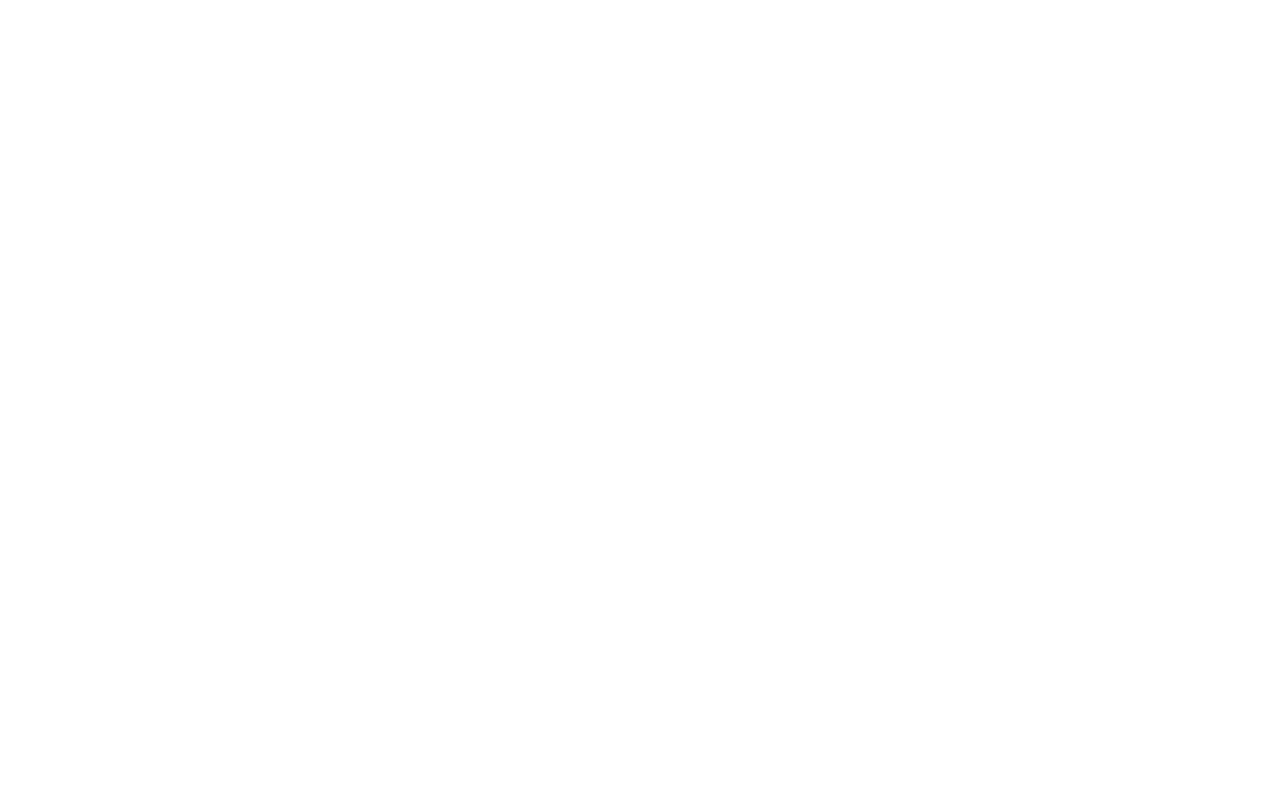
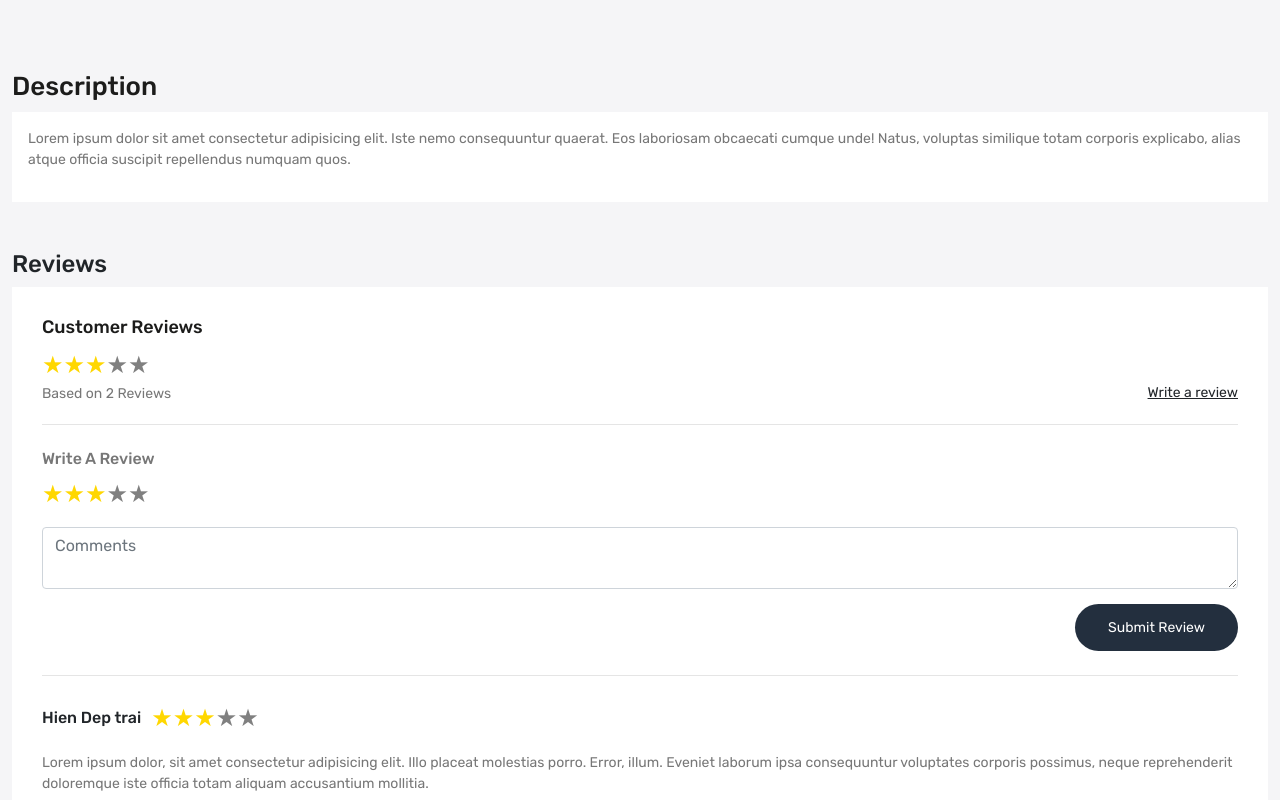
Before and after one commit to RankRook/ecom-frontend, a React (Create React App) app: page /product/1 in a window 1280 px wide. Before the commit this address had no page. Shown: the part 580-1380 px from the top of the page. Before the commit the page ends 800 px from the top, so only its background shows below. Built offline with nearby package versions, Linux system fonts and the light colour scheme.

Commit message:
single product

```diff
--- a/src/App.css
+++ b/src/App.css
@@ -321,19 +321,19 @@
   color: var(--color-777777);
 }
 
-.single-blog-card a{
+.single-blog-card a {
   font-size: 15px;
   color: var(--color-777777);
   margin-bottom: 20px;
 }
 
-.single-blog-card h3{
+.single-blog-card h3 {
   font-size: 24px;
   font-weight: 600;
   color: var(--color-1c1c1b);
 }
 
-.single-blog-card p{
+.single-blog-card p {
   color: var(--color-777777);
   font-size: 14px;
 }
@@ -453,13 +453,13 @@
   margin-bottom: 15px;
 }
 
-.filter-sort-grid{
+.filter-sort-grid {
   padding: 10px;
   background-color: white;
   border-radius: 10px;
 }
 
-.grid img{
+.grid img {
   width: 35px;
   height: 35px;
   background-color: #f2f2f2;
@@ -468,103 +468,102 @@
   cursor: pointer;
 }
 
-.product-list{
+.product-list {
   padding-top: 20px;
 }
 
-.gr-12{
+.gr-12 {
   width: 100%;
 }
-.gr-6{
+.gr-6 {
   width: 49%;
 }
-.gr-4{
+.gr-4 {
   width: 32%;
 }
-.gr-3{
+.gr-3 {
   width: 24%;
 }
 
-.gr-12 .product-card{
+.gr-12 .product-card {
   display: flex;
-  gap: 20px
+  gap: 20px;
 }
 
-.gr-6 .product-image{
+.gr-6 .product-image {
   width: 100%;
-
 }
 
-.gr-6 .product-image img{
+.gr-6 .product-image img {
   margin: auto;
   display: block;
 }
 
-.gr-12 .product-card .product-image{
+.gr-12 .product-card .product-image {
   width: 270px;
   height: auto;
 }
-.gr-12 .action-bar{
+.gr-12 .action-bar {
   top: 17%;
 }
 /*Our Store Page End */
 
-
 /*Contact Page*/
-.contact-inner-wrapper{
-  padding:30px 20px;
+.contact-inner-wrapper {
+  padding: 30px 20px;
   border-radius: 15px;
   background-color: white;
   gap: 15px;
 }
-.contact-inner-wrapper >div {
+.contact-inner-wrapper > div {
   width: 40%;
 }
-.contact-title{
+.contact-title {
   font-size: 26px;
   font-weight: 500;
   line-height: 35px;
   text-align: left;
 }
 
-.contact-inner-wrapper form .form-control{
+.contact-inner-wrapper form .form-control {
   background-color: var(--color-f5f5f7);
   border-radius: 10px;
   border-color: transparent;
   padding: 10px;
 }
 
-.contact-inner-wrapper ul{
+.contact-inner-wrapper ul {
   list-style: none;
 }
 
-.contact-inner-wrapper address, .contact-inner-wrapper a, .contact-inner-wrapper p{
-  color: var(--color-777777)
+.contact-inner-wrapper address,
+.contact-inner-wrapper a,
+.contact-inner-wrapper p {
+  color: var(--color-777777);
 }
 /*Contact Page End */
 
-
 /*Compare Product */
-.compare-product-card{
+.compare-product-card {
   padding: 20px 15px;
   background-color: white;
   border-radius: 20px;
   border: 1px solid rgb(0, 0, 0, 0.3);
 }
-.compare-product-card .cross{
+.compare-product-card .cross {
   top: 15px;
-  right:15px;
+  right: 15px;
   width: 25px;
   padding: 3px;
   cursor: pointer;
 }
-.compare-product-details h5.title{
+.compare-product-details h5.title {
   font-size: 15px;
   line-height: 22px;
   font-weight: 400;
 }
 
-.compare-product-card .product-detail{
+.compare-product-card .product-detail {
   display: flex;
   justify-content: space-between;
   align-items: center;
@@ -574,25 +573,24 @@
 /*Compare Product End */
 
 /*Compare Product */
-.wishlist-card{
+.wishlist-card {
   padding: 20px 15px;
   background-color: white;
   border-radius: 20px;
   border: 1px solid rgb(0, 0, 0, 0.3);
 }
-.wishlist-card .cross{
+.wishlist-card .cross {
   top: 15px;
-  right:15px;
+  right: 15px;
   width: 25px;
   padding: 3px;
   cursor: pointer;
 }
-.wishlist-details h5.title{
+.wishlist-details h5.title {
   font-size: 24px;
   line-height: 22px;
   font-weight: 400;
 }
-
 
 .wishlist-details p {
   margin-top: 5px;
@@ -608,7 +606,7 @@
   margin-right: 10px;
 }
 
-.wishlist-product-card .product-detail{
+.wishlist-product-card .product-detail {
   display: flex;
   justify-content: space-between;
   align-items: center;
@@ -618,24 +616,24 @@
 /*Compare Product End */
 
 /*Login Page*/
-.auth-card{
+.auth-card {
   padding: 20px;
   background-color: white;
   width: 500px;
   margin: 30px auto;
   border-radius: 10px;
 }
-.auth-card h3{
+.auth-card h3 {
   font-size: 19px;
   font-weight: 500;
-  color: var(--color-777777)
+  color: var(--color-777777);
 }
-.auth-card p{
+.auth-card p {
   font-size: 13px;
   color: var(--color-777777);
 }
 
-.auth-card .form-control{
+.auth-card .form-control {
   height: 50px;
   background-color: var(--color-f5f5f7);
   color: var(--color-777777);
@@ -644,22 +642,68 @@
   border-color: transparent;
 }
 
-.auth-card a{
+.auth-card a {
   font-size: 14px;
   font-weight: 400;
   color: var(--color-1c1c1b);
 }
 
-.auth-card .signup{
+.auth-card .signup {
   background-color: var(--color-febd69);
   color: var(--color-131921);
 }
 
-.auth-card .signup:hover{
+.auth-card .signup:hover {
   background-color: var(--color-131921);
   color: white;
 }
 
 /*Login Page End*/
 
-/*Single Blog */
+/*Single Product */
+.description-wrapper h4,
+.review-wrapper h4{
+  font-size: 26px;
+  color: #1c1c1b;
+  margin-bottom: 10px;
+}
+.description-wrapper p {
+  font-size: 14px;
+  color: var(--color-777777);
+}
+
+.review-inner-wrapper {
+  background-color: white;
+  padding: 30px;
+}
+.review-head {
+  border-bottom: 1px solid rgba(0, 0, 0, 0.1);
+  padding-bottom: 20px;
+}
+
+.review-head h4 {
+  font-size: 18px;
+  color: var(--color-1c1c1b);
+}
+.review-head p,
+.review-head a {
+  font-size: 14px;
+  color: var(--color-777777);
+}
+.review-form h4 {
+  font-size: 16px;
+  color: var(--color-777777);
+}
+.review-form {
+  border-bottom: 1px solid rgba(0, 0, 0, 0.1);
+}
+.review:not(:last-child) {
+  border-bottom: 1px solid rgba(0, 0, 0, 0.1);
+}
+
+.review p {
+  font-size: 14px;
+  color: var(--color-777777);
+}
+
+/*Single Product End*/
--- a/src/App.js
+++ b/src/App.js
@@ -13,6 +13,7 @@
 import Forgotpassword from "./pages/Forgotpassword";
 import Signup from "./pages/Signup"
 import SingleBlog from "./pages/SingleBlog";
+import SingleProduct from "./pages/SingleProduct";
 function App() {
   return (
     <BrowserRouter>
@@ -21,7 +22,8 @@
           <Route index element={<Home />} />
           <Route path="about" element={<About />} />
           <Route path="contact" element={<Contact />} />
-          <Route path="store" element={<OurStore />} />
+          <Route path="product" element={<OurStore />} />
+          <Route path="product/:id" element={<SingleProduct />} />
           <Route path="blogs" element={<Blog />} />
           <Route path="blog/:id" element={<SingleBlog />} />
           <Route path="compareproduct" element={<CompareProduct />} />
@@ -29,6 +31,7 @@
           <Route path="login" element={<Login />} />
           <Route path="forgot-password" element={<Forgotpassword />} />
           <Route path="signup" element={<Signup />} />
+
         </Route>
       </Routes>
     </BrowserRouter>
--- a/src/components/Header.js
+++ b/src/components/Header.js
@@ -110,7 +110,7 @@
                                 <div className="menu-links">
                                     <div className="d-flex align-items-center gap-15">
                                         <NavLink to="/">Home</NavLink>
-                                        <NavLink to="/store">Our Store</NavLink>
+                                        <NavLink to="/product">Our Store</NavLink>
                                         <NavLink to="/blogs">Blogs</NavLink>
                                         <NavLink to="/contact">Contact</NavLink>
                                     </div>
--- a/src/components/ProductCard.js
+++ b/src/components/ProductCard.js
@@ -9,9 +9,9 @@
   return (
     <>
       <div
-        className={`${location.pathname === "/store" ? `gr-${grid}` : "col-3"}`}
+        className={`${location.pathname === "/product" ? `gr-${grid}` : "col-3"}`}
       >
-        <Link className="product-card position-relative">
+        <Link to="/product/:id" className="product-card position-relative">
           <div className="wishlist-icon position-absolute">
             <Link>
               <img src="images/wish.svg" alt="wishlist" />
@@ -60,7 +60,7 @@
         </Link>
       </div>
       <div
-        className={`${location.pathname === "/store" ? `gr-${grid}` : "col-3"}`}
+        className={`${location.pathname === "/product" ? `gr-${grid}` : "col-3"}`}
       >
         <Link className="product-card position-relative">
           <div className="wishlist-icon position-absolute">
--- /dev/null
+++ b/src/pages/SingleProduct.js
@@ -0,0 +1,139 @@
+/* eslint-disable no-unused-vars */
+import React, { useState } from "react";
+import Meta from "../components/Meta";
+import BreadCrumb from "../components/BreadCrumb";
+import ProductCard from "../components/ProductCard";
+import ReactStars from "react-stars";
+
+const SingleProduct = () => {
+  const [orderProduct, setorderedProduct] = useState(true);
+  return (
+    <>
+      <Meta title={"Dynamic Product Name"} />
+      <BreadCrumb title="Dynamic Product Name" />
+      <div className="main-product-wrapper home-wrapper-2 py-5">
+        <div className="container-xxl">
+          <div className="row">
+            <div className="col-6"></div>
+            <div className="col-6"></div>
+          </div>
+        </div>
+      </div>
+      <div className="description-wrapper py-̀5 home-wrapper-2">
+        <div className="container-xxl">
+          <div class="row">
+            <div className="col-12">
+              <h4>Description</h4>
+              <div className="bg-white p-3">
+                <p>
+                  Lorem ipsum dolor sit amet consectetur adipisicing elit. Iste
+                  nemo consequuntur quaerat. Eos laboriosam obcaecati cumque
+                  unde! Natus, voluptas similique totam corporis explicabo,
+                  alias atque officia suscipit repellendus numquam quos.
+                </p>
+              </div>
+            </div>
+          </div>
+        </div>
+      </div>
+      <section className="reviews-wrapper home-wrapper-2 py-5">
+        <div className="container-xxl">
+          <div className="row">
+            <div className="col-12">
+                <h4>Reviews</h4>
+              <div className="review-inner-wrapper">
+                <div className="review-head d-flex justify-content-between align-items-end">
+                  <div>
+                    <h4 className="mb-2">Customer Reviews</h4>
+                    <div className="d-flex align-items-center gap-10">
+                      <ReactStars
+                        count={5}
+                        size={24}
+                        value={3}
+                        edit={false}
+                        activeColor="#ffd700"
+                      />
+                    </div>
+                    <p className="mb-0">Based on 2 Reviews</p>
+                  </div>
+                  <div>
+                    {orderProduct && (
+                      <div>
+                        <a
+                          className="text-dark text-decoration-underline"
+                          href="/"
+                        >
+                          Write a review
+                        </a>
+                      </div>
+                    )}
+                  </div>
+                </div>
+                <div className="review-form py-4">
+                  <h4 className="mb-2">Write A Review</h4>
+                  <form action="" className="d-flex flex-column gap-15">
+                    <div className="">
+                      <ReactStars
+                        count={5}
+                        size={24}
+                        value={3}
+                        edit={true}
+                        activeColor="#ffd700"
+                      />
+                    </div>
+                    <div>
+                      <textarea
+                        name=""
+                        id=""
+                        className="w-100 form-control"
+                        cols="30"
+                        row="10"
+                        placeholder="Comments"
+                      ></textarea>
+                    </div>
+                    <div className="d-flex justify-content-end">
+                      <button className="button border-0">Submit Review</button>
+                    </div>
+                  </form>
+                </div>
+                <div className="reviews mt-4">
+                  <div className="review">
+                    <div className="d-flex gap-10 align-items-center">
+                      <h6 className="mb-0">Hien Dep trai</h6>
+                      <ReactStars
+                        count={5}
+                        size={24}
+                        value={3}
+                        edit={false}
+                        activeColor="#ffd700"
+                      />
+                    </div>
+                    <p className="mt-3">
+                      Lorem ipsum dolor, sit amet consectetur adipisicing elit.
+                      Illo placeat molestias porro. Error, illum. Eveniet
+                      laborum ipsa consequuntur voluptates corporis possimus,
+                      neque reprehenderit doloremque iste officia totam aliquam
+                      accusantium mollitia.
+                    </p>
+                  </div>
+                </div>
+              </div>
+            </div>
+          </div>
+        </div>
+      </section>
+      <section className="popular-wrapper  home-wrapper-2">
+        <div className="container-xxl">
+          <div className="row ">
+            <div className="col-12">
+              <h3 className="section-heading">Our Popular Products</h3>
+            </div>
+            <ProductCard />
+          </div>
+        </div>
+      </section>
+    </>
+  );
+};
+
+export default SingleProduct;
```
